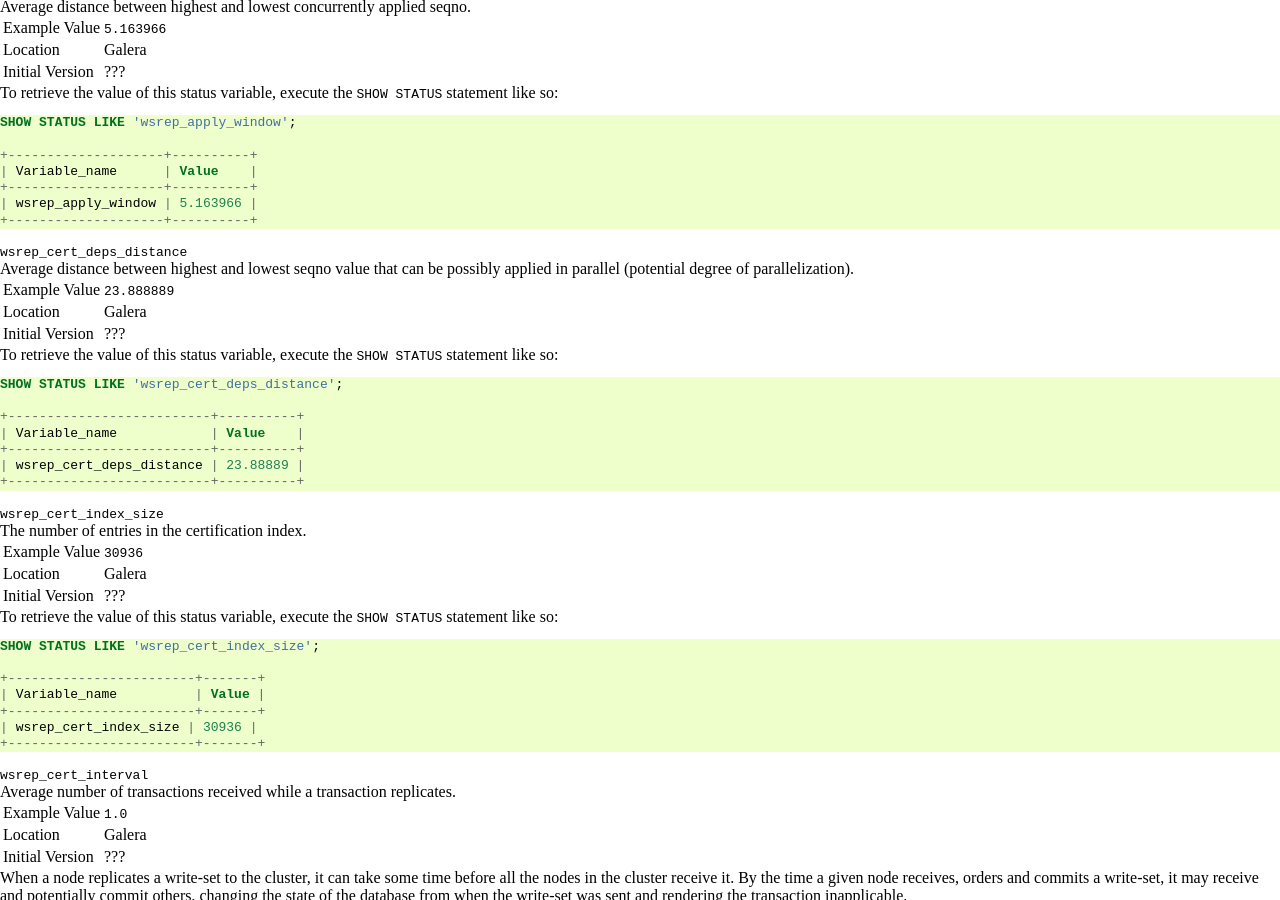
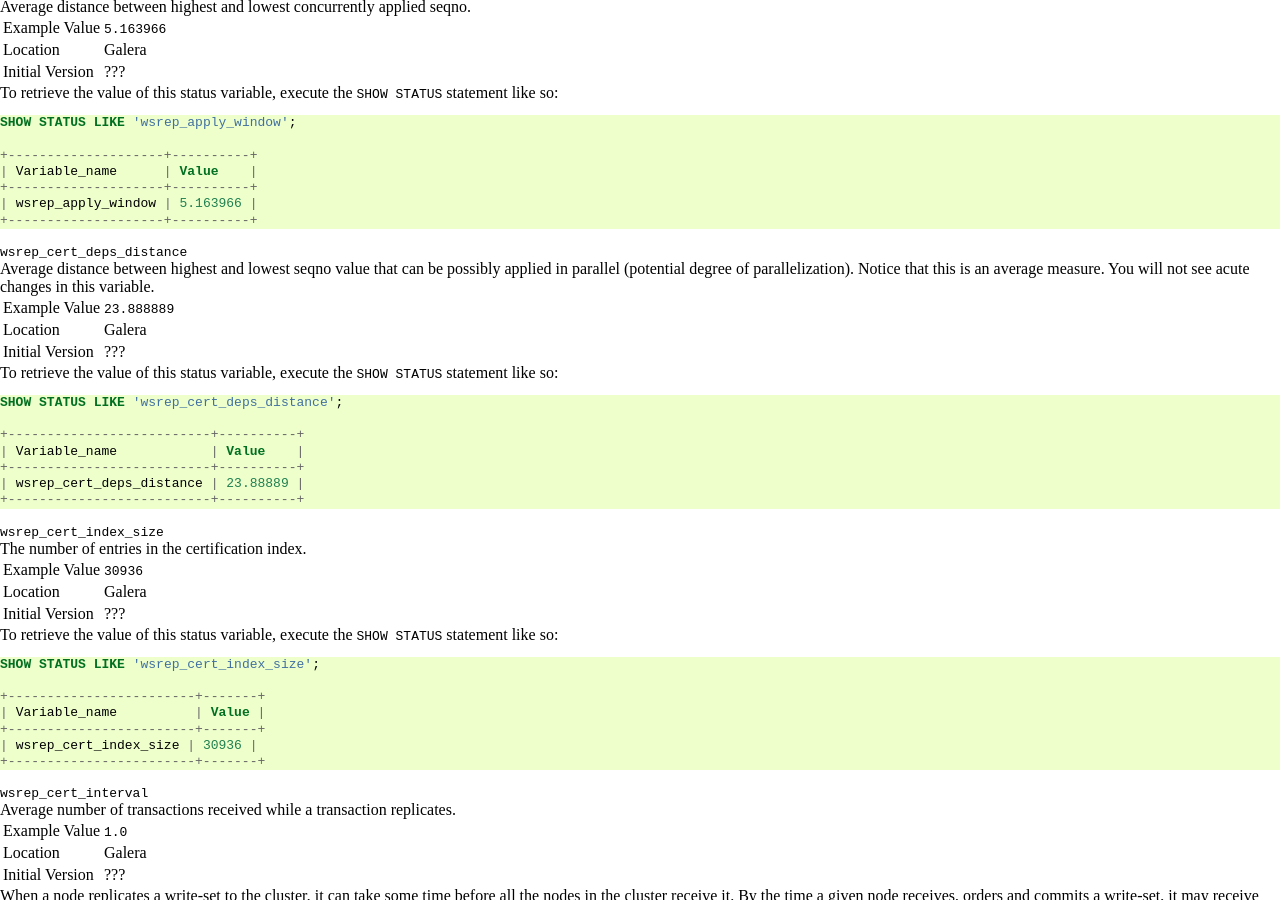
Before and after one commit to codership/documentation, a Sphinx documentation site: the page built from galeracluster/source/documentation/galera-status-variables.rst, in a window 1280 px wide and 900 px high, scrolled down 2846 px. Built offline with Sphinx 7.4.7, drawn with Linux system fonts in a browser that asks for light colours; comment, search, counter and statistics services are not loaded.

Commit message:
Issue #497 It has been emphasized that this is an average value.

```diff
--- a/galeracluster/source/documentation/galera-status-variables.rst
+++ b/galeracluster/source/documentation/galera-status-variables.rst
@@ -266,7 +266,7 @@ To retrieve the value of this status variable, execute the ``SHOW STATUS`` state
 .. index::
    pair: Status Variables; wsrep_cert_deps_distance
 
-Average distance between highest and lowest seqno value that can be possibly applied in parallel (potential degree of parallelization).
+Average distance between highest and lowest seqno value that can be possibly applied in parallel (potential degree of parallelization). Notice that this is an average measure. You will not see acute changes in this variable.
 
 .. csv-table::
    :class: doc-options
```
